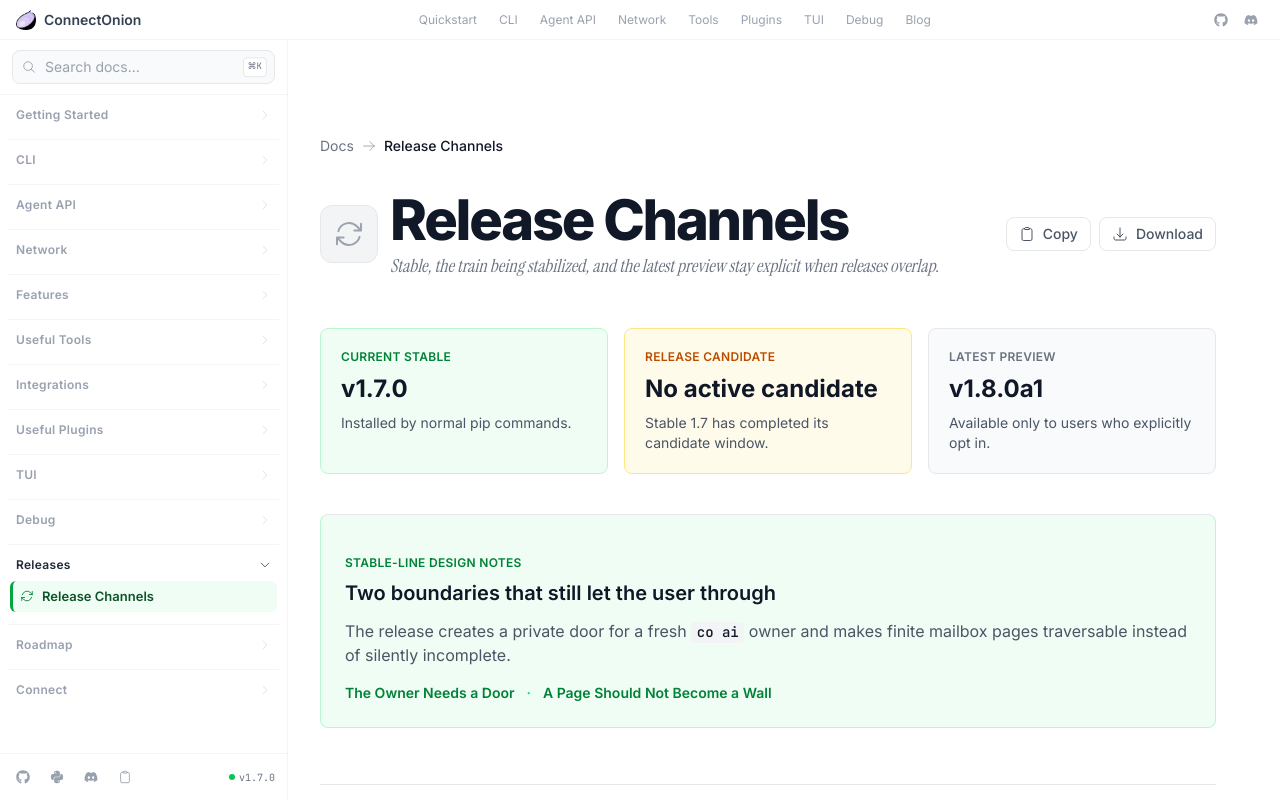
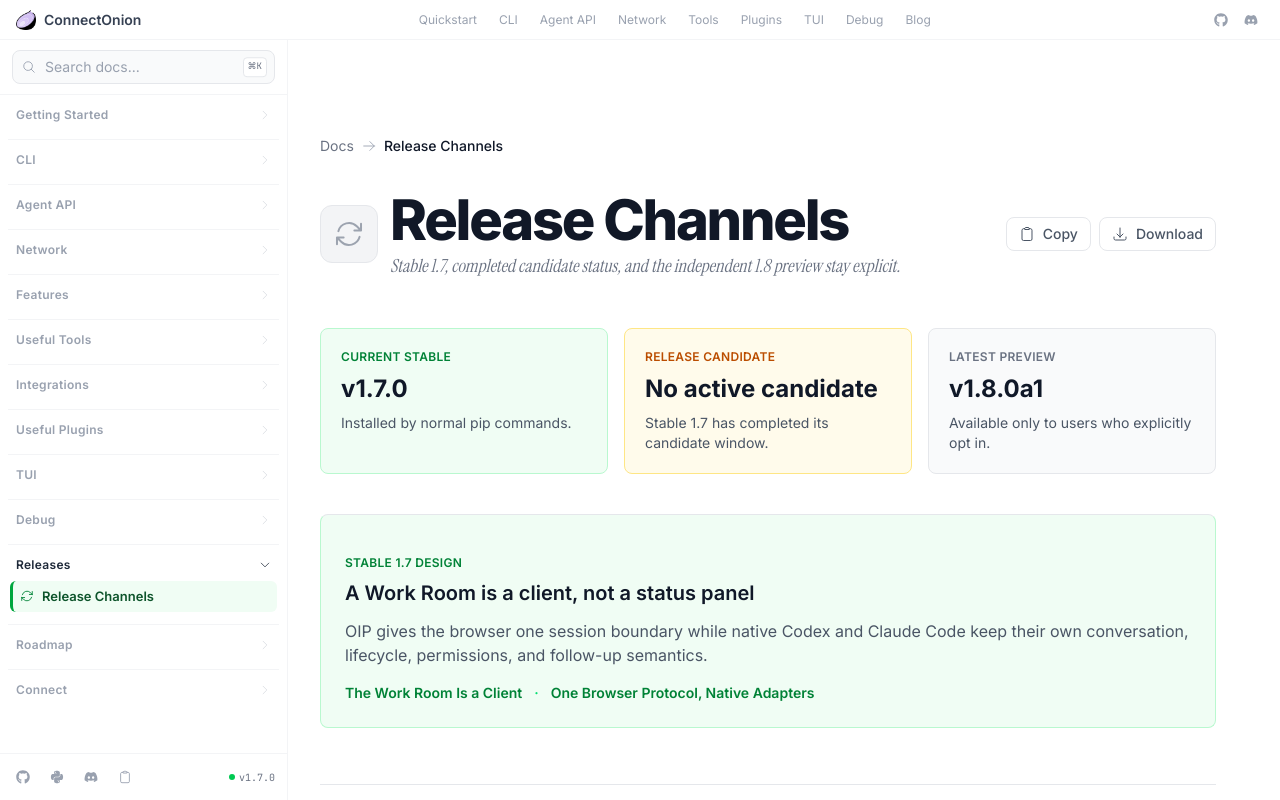
Before and after one commit to wu-changxing/connectonion-docs-site, a Next.js app: page /releases in a window 1280 px wide. Shown: the top 800 px of the page. Built offline with nearby package versions, Linux system fonts and the light colour scheme.

Commit message:
docs: make Stable release page current

```diff
--- a/app/releases/page.tsx
+++ b/app/releases/page.tsx
@@ -59,7 +59,7 @@ export default function ReleasesPage() {
           ]}
           icon={HiOutlineArrowPath}
           title="Release Channels"
-          description="Stable, the train being stabilized, and the latest preview stay explicit when releases overlap."
+          description="Stable 1.7, completed candidate status, and the independent 1.8 preview stay explicit."
           markdownPath="/releases.md"
           markdownFilename="releases.md"
         />
@@ -89,19 +89,19 @@ export default function ReleasesPage() {
         </section>
 
         <section className="mb-14 rounded-lg border border-green-200 bg-green-50 p-6">
-          <p className="text-xs font-semibold uppercase tracking-wide text-green-700 mb-2">Stable-line design notes</p>
-          <h2 className="text-xl font-semibold text-gray-900 mb-3">Two boundaries that still let the user through</h2>
+          <p className="text-xs font-semibold uppercase tracking-wide text-green-700 mb-2">Stable 1.7 design</p>
+          <h2 className="text-xl font-semibold text-gray-900 mb-3">A Work Room is a client, not a status panel</h2>
           <p className="text-gray-600 mb-4">
-            The release creates a private door for a fresh <code>co ai</code> owner and makes finite
-            mailbox pages traversable instead of silently incomplete.
+            OIP gives the browser one session boundary while native Codex and Claude Code keep their
+            own conversation, lifecycle, permissions, and follow-up semantics.
           </p>
           <div className="flex flex-col sm:flex-row gap-3 text-sm font-semibold">
-            <Link href="/blog/the-owner-needs-a-door" className="text-green-700 hover:underline">
-              The Owner Needs a Door
+            <Link href="/blog/workroom-is-a-view" className="text-green-700 hover:underline">
+              The Work Room Is a Client
             </Link>
             <span className="hidden sm:inline text-green-400">·</span>
-            <Link href="/blog/a-page-should-not-become-a-wall" className="text-green-700 hover:underline">
-              A Page Should Not Become a Wall
+            <Link href="/blog/oip-native-coding-adapters" className="text-green-700 hover:underline">
+              One Browser Protocol, Native Adapters
             </Link>
           </div>
         </section>
@@ -208,10 +208,9 @@ export default function ReleasesPage() {
           </div>
           <div className="mt-6 rounded-lg border border-gray-200 bg-gray-50 p-5 text-sm text-gray-700 space-y-3">
             <p>
-              <strong>RC1 candidate:</strong> Beta 10 and O Chat <code>3eb9bbb</code> established the previous exact
-              artifact baseline. RC1 synchronizes the later Work Room client/composer correction, normalized
-              managed-usage reader, and expanded deterministic browser gate. Publishing the candidate does not
-              accept those changes: the exact installed RC must repeat the complete gate before stable promotion.
+              <strong>Stable outcome:</strong> the unchanged RC10 product source completed the exact installed-artifact
+              gate and became 1.7.0. The coordinated browser reader is <code>@connectonion/react@0.4.3</code>;
+              O Chat owns presentation rather than parsing provider-private streams.
             </p>
             <p>
               Claude Code and Codex preserve their provider session IDs, stream normalized tool activity through
```
